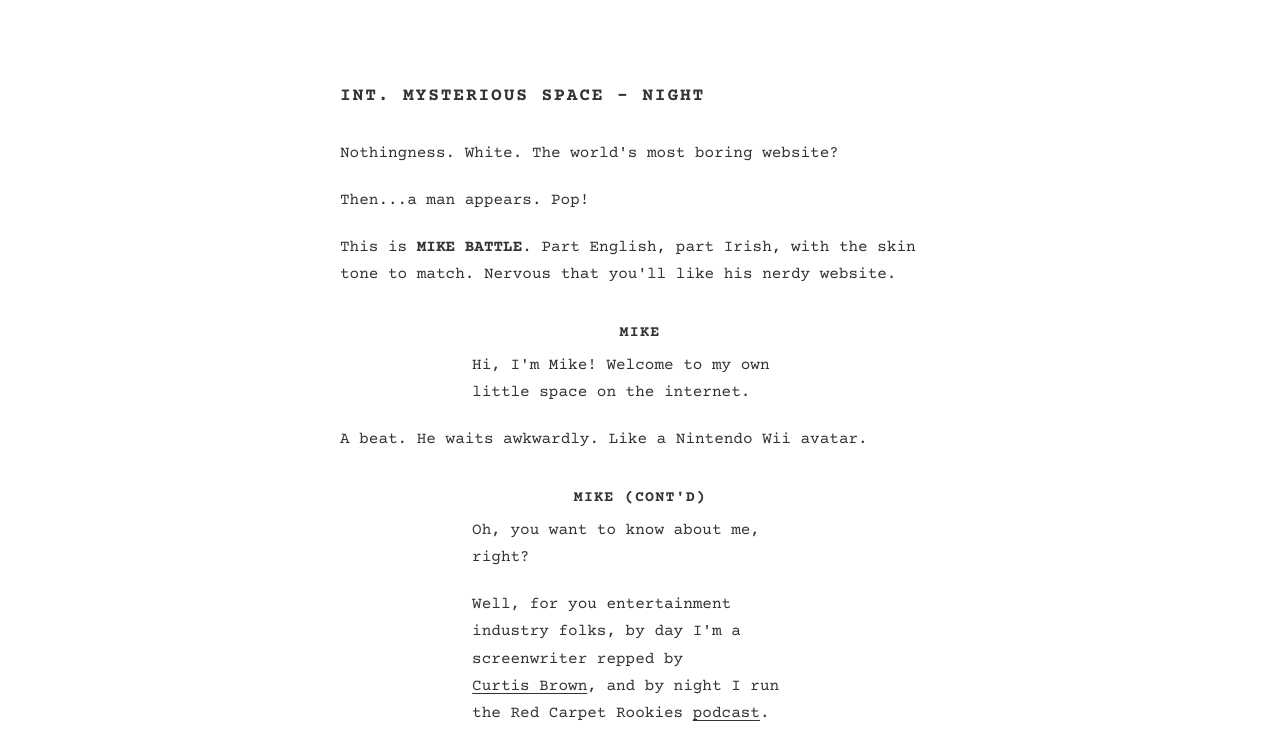
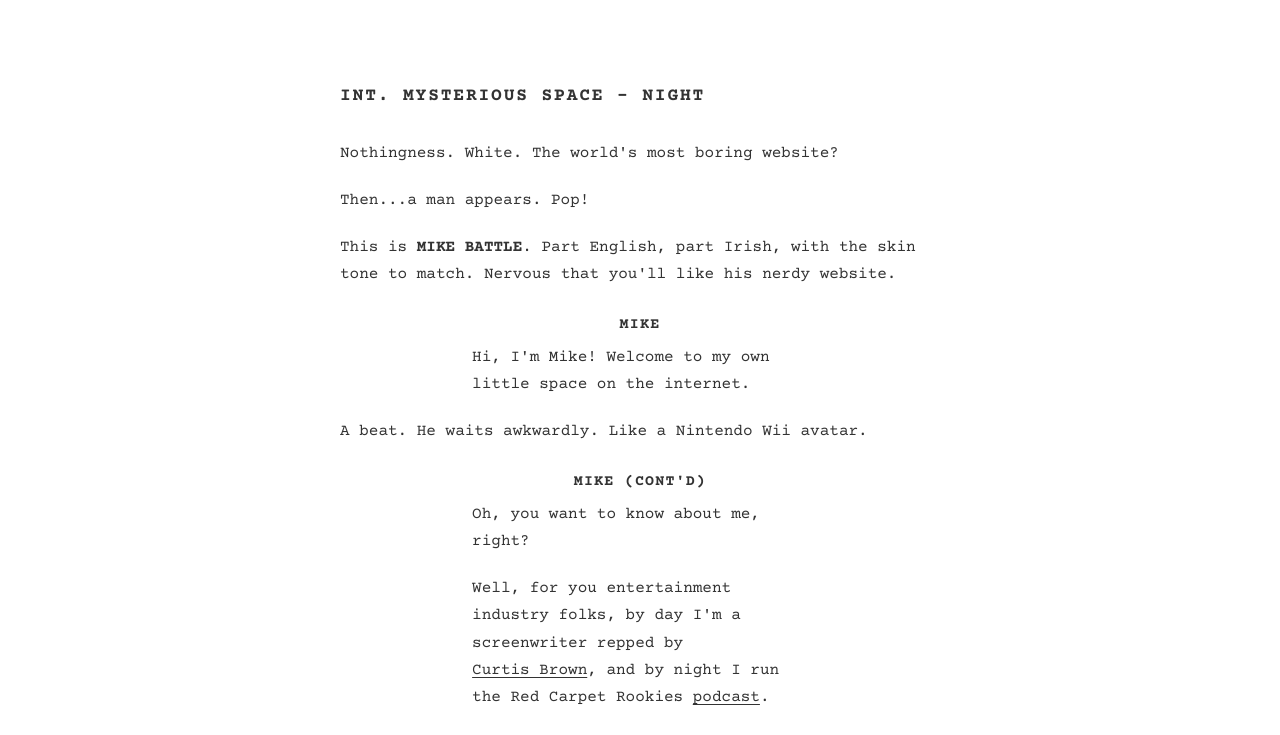
Before and after one commit to mfbmbm/mikebattle-site, an Astro site: page / in a window 1280 px wide. Shown: the part 59-794 px from the top of the page. Built offline with nearby package versions, Linux system fonts and the light colour scheme; Astro itself is replaced by a stand-in of ours; a web font is replaced by a local one.

Commit message:
Tighten gap before character names on the homepage
Co-Authored-By: Claude Opus 5.5 <noreply@anthropic.com>
Claude-Session: https://claude.ai/code/session_01ArhBGvGGR4UorrANwvTu1R

```diff
--- a/src/styles/global.css
+++ b/src/styles/global.css
@@ -68,7 +68,7 @@ main { padding-top: 80px; min-height: 100vh; }
 }
 .action { margin-bottom: 20px; }
 .character {
-  margin-top: 32px;
+  margin-top: 24px; /* about one blank line, as in a script */
   text-align: center;
   font-weight: 700;
   font-size: 15px;
```
